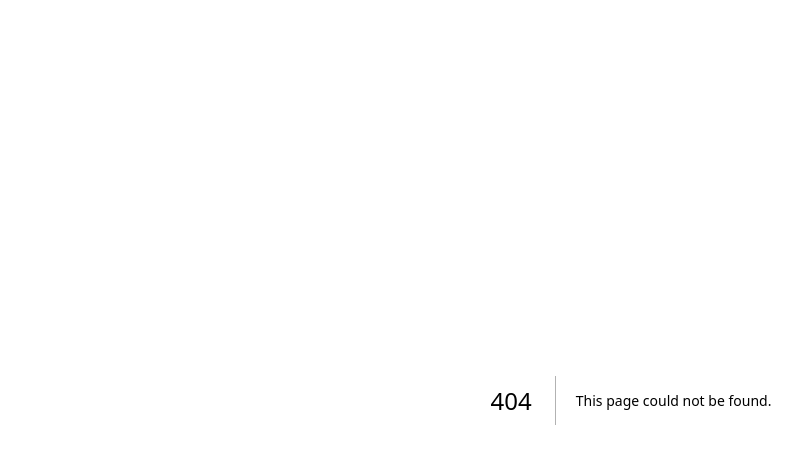
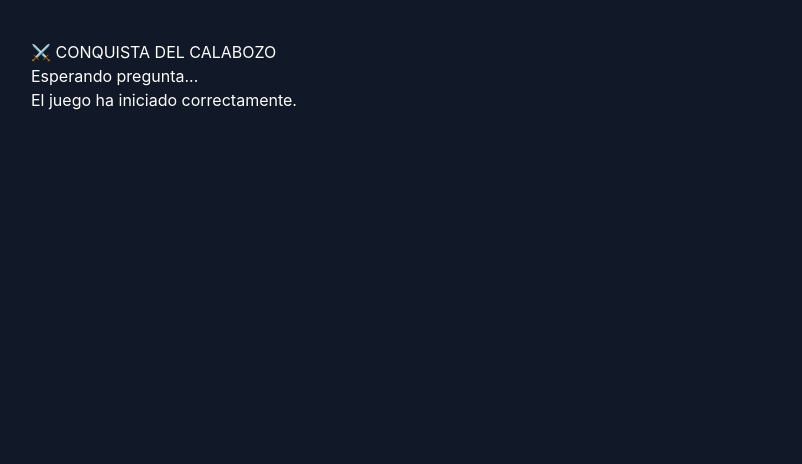
Before and after one commit to VJMaya/conquista-calabozo-main, a Next.js app: page /game in a window 1280 px wide. Before the commit this address had no page. Shown: the top 464 px of the page, without its empty margins (9-811 px from the left). Built offline with nearby package versions, Linux system fonts and the light colour scheme; no server answers.

Commit message:
commit to main

```diff
--- /dev/null
+++ b/app/game/page.tsx
@@ -0,0 +1,43 @@
+'use client';
+
+import { useEffect, useState } from 'react';
+import { io } from 'socket.io-client';
+
+export default function GamePage() {
+  const [status, setStatus] = useState('Esperando pregunta...');
+
+  useEffect(() => {
+    const socket = io();
+
+    socket.on('connect', () => {
+      console.log('✅ Conectado al juego');
+    });
+
+    socket.on('question:show', (data) => {
+      setStatus(`Pregunta ${data.questionNumber}`);
+    });
+
+    return () => {
+      socket.disconnect();
+    };
+  }, []);
+
+  return (
+    <div
+      style={{
+        minHeight: '100vh',
+        background: '#111827',
+        color: 'white',
+        padding: '40px'
+      }}
+    >
+      <h1>⚔️ CONQUISTA DEL CALABOZO</h1>
+
+      <h2>{status}</h2>
+
+      <p>
+        El juego ha iniciado correctamente.
+      </p>
+    </div>
+  );
+}
```
